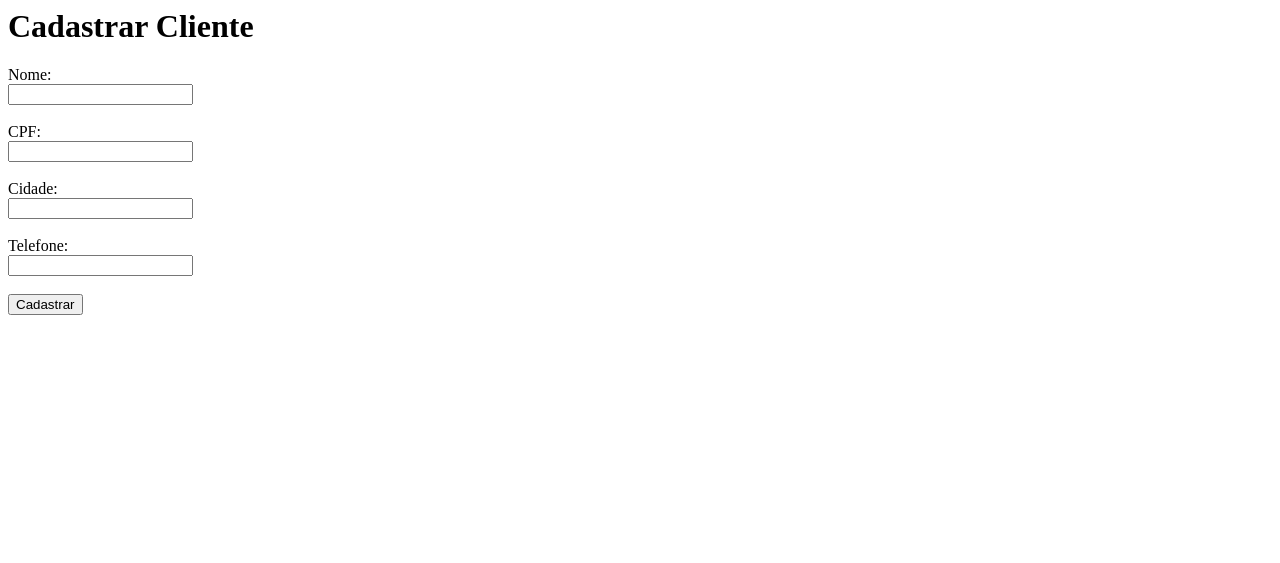
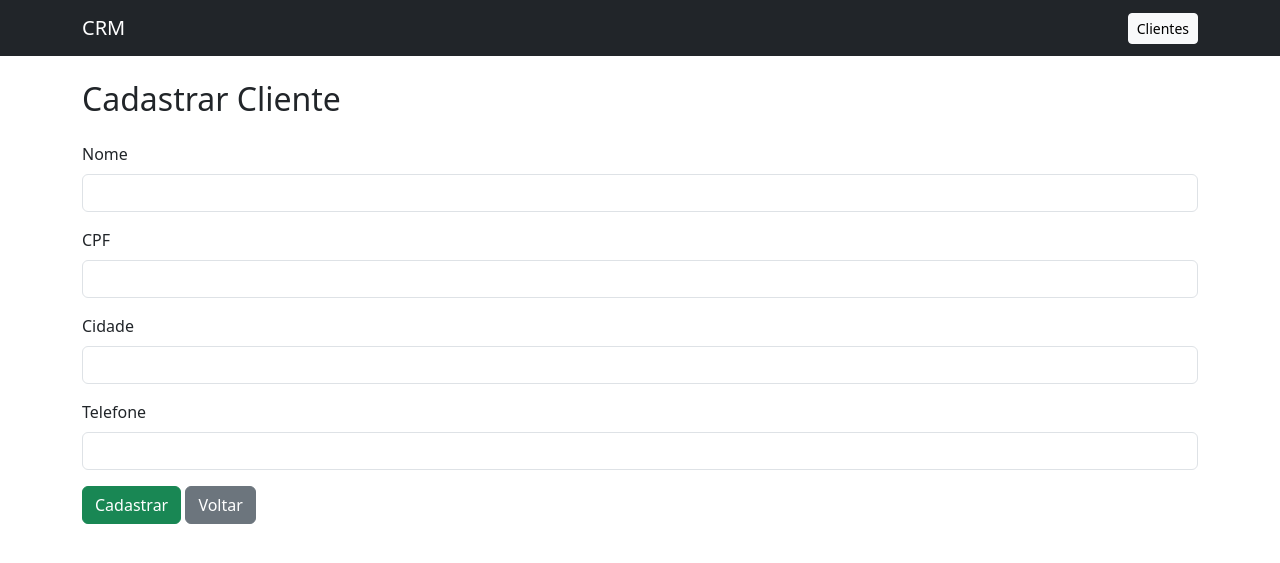
Before and after one commit to OrlandoNamba/CRM_Faculdade, a Django app: page /clientes/cadastrar/ in a window 1280 px wide. Shown: the top 563 px of the page. Run offline with Django 5.2, Linux system fonts and the light colour scheme.

Commit message:
feat: adiciona template base, melhora layout com Bootstrap e centraliza mensagens

```diff
--- /dev/null
+++ b/crm_django/clientes/templates/base.html
@@ -0,0 +1,31 @@
+<!DOCTYPE html>
+<html>
+<head>
+    <title>CRM</title>
+    <link href="https://cdn.jsdelivr.net/npm/bootstrap@5.3.0/dist/css/bootstrap.min.css" rel="stylesheet">
+</head>
+<body>
+
+<nav class="navbar navbar-dark bg-dark mb-4">
+    <div class="container">
+        <span class="navbar-brand">CRM</span>
+        <a href="/clientes/" class="btn btn-light btn-sm">Clientes</a>
+    </div>
+</nav>
+
+<div class="container mt-4">
+
+    {% if messages %}
+        {% for message in messages %}
+            <div class="alert alert-{{ message.tags }}">
+                {{ message }}
+            </div>
+        {% endfor %}
+    {% endif %}
+
+    {% block content %}{% endblock %}
+
+</div>
+
+</body>
+</html>
--- a/crm_django/clientes/templates/clientes/cadastrar_clientes.html
+++ b/crm_django/clientes/templates/clientes/cadastrar_clientes.html
@@ -1,31 +1,34 @@
-<h1>Cadastrar Cliente</h1>
+{% extends 'base.html' %}
 
-{% if erro %}
-    <p style="color:red;">Erro: {{ erro }}</p>
-{% endif %}
+{% block content %}
 
-{% if messages %}
-    {% for message in messages %}
-        <div class="alert alert-{{ message.tags }}">
-            {{ message }}
-        </div>
-    {% endfor %}
-{% endif %}
+<h2 class="mb-4">Cadastrar Cliente</h2>
 
 <form method="POST">
     {% csrf_token %}
 
-    <label>Nome:</label><br>
-    <input type="text" name="nome"><br><br>
+    <div class="mb-3">
+        <label class="form-label">Nome</label>
+        <input type="text" name="nome" class="form-control" required>
+    </div>
 
-    <label>CPF:</label><br>
-    <input type="text" name="cpf"><br><br>
+    <div class="mb-3">
+        <label class="form-label">CPF</label>
+        <input type="text" name="cpf" class="form-control" required>
+    </div>
 
-    <label>Cidade:</label><br>
-    <input type="text" name="cidade"><br><br>
+    <div class="mb-3">
+        <label class="form-label">Cidade</label>
+        <input type="text" name="cidade" class="form-control">
+    </div>
 
-    <label>Telefone:</label><br>
-    <input type="text" name="telefone"><br><br>
+    <div class="mb-3">
+        <label class="form-label">Telefone</label>
+        <input type="text" name="telefone" class="form-control" required>
+    </div>
 
-    <button type="submit">Cadastrar</button>
+    <button type="submit" class="btn btn-success">Cadastrar</button>
+    <a href="/clientes/" class="btn btn-secondary">Voltar</a>
 </form>
+
+{% endblock %}
--- a/crm_django/clientes/templates/clientes/editar_clientes.html
+++ b/crm_django/clientes/templates/clientes/editar_clientes.html
@@ -1,8 +1,4 @@
 <h1>Editar Cliente</h1>
-
-{% if erro %}
-    <p style="color:red;">Erro: {{ erro }}</p>
-{% endif %}
 
 <form method="POST">
     {% csrf_token %}
```
